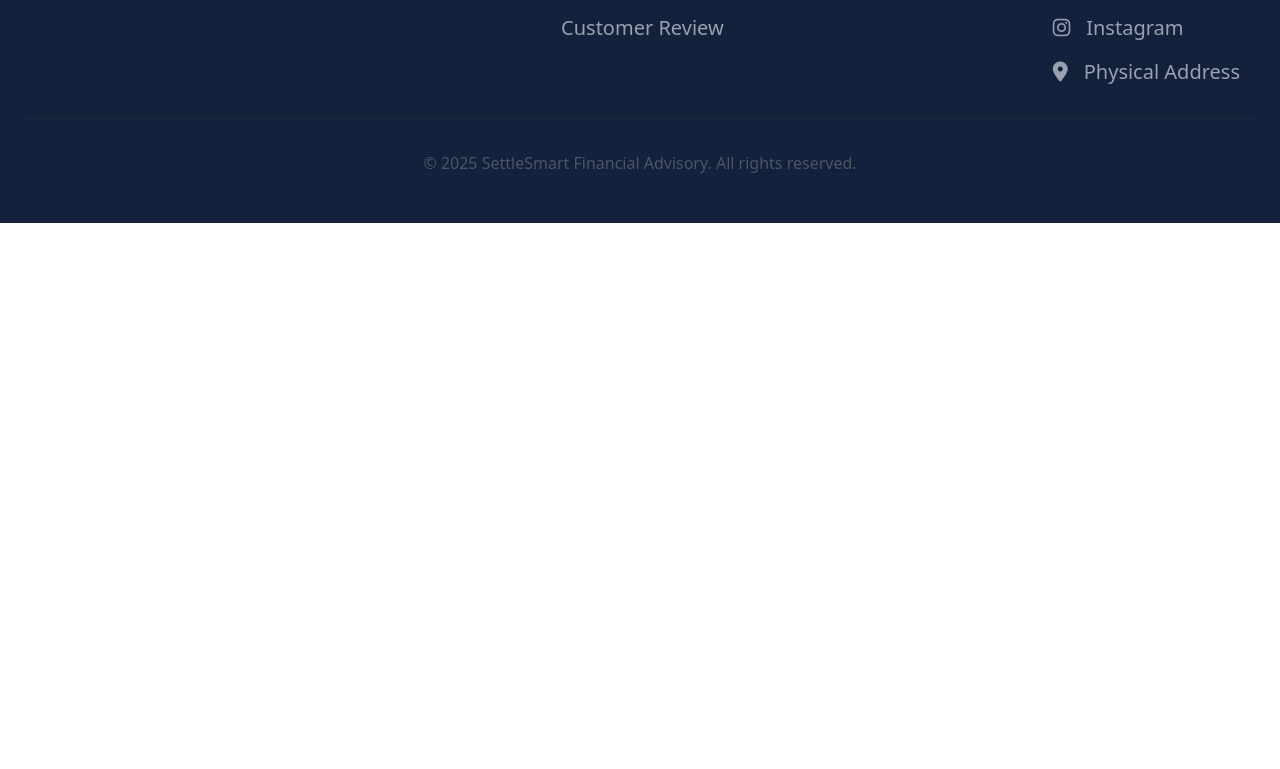
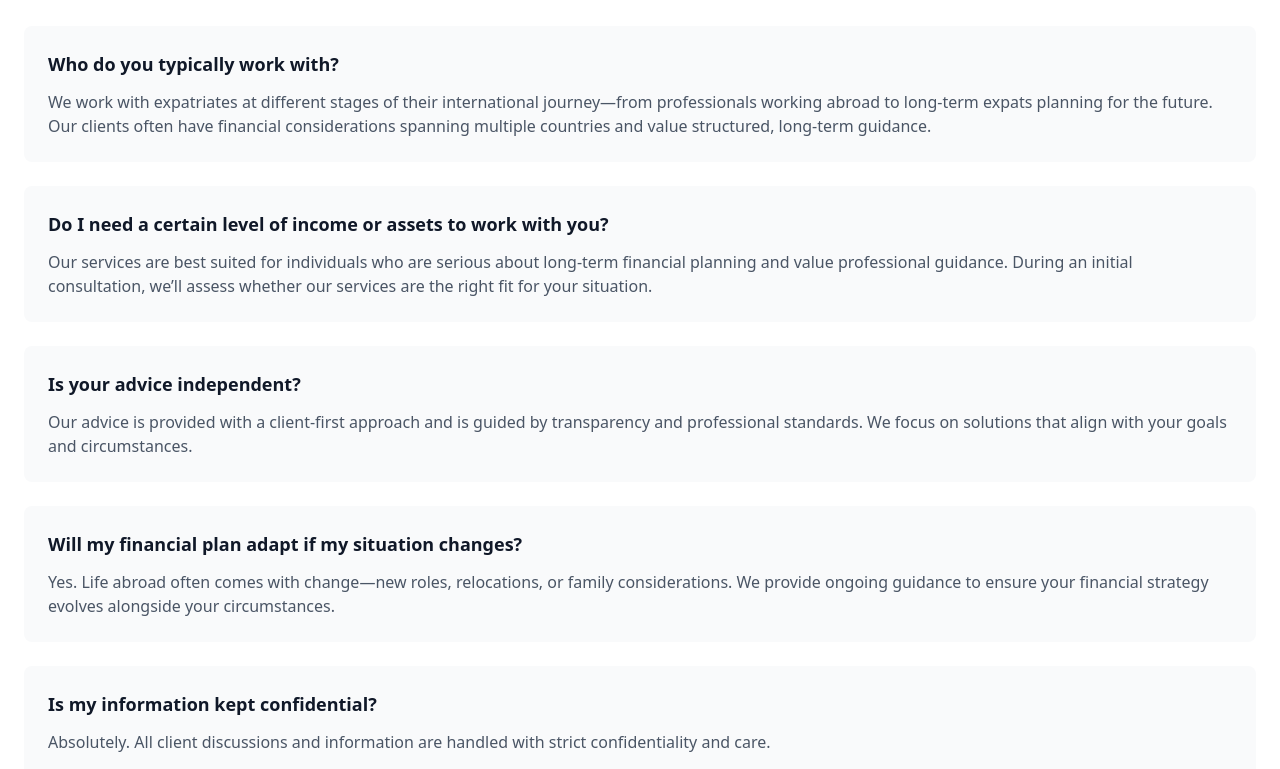
Before and after one commit to MarkLorens/SettleSmart, a React (Vite) app: page / in a window 1280 px wide. Shown: the part 2191-2960 px from the top of the page. Before the commit the page ends 2414 px from the top, so only its background shows below. Built offline with nearby package versions, Linux system fonts and the light colour scheme.

Commit message:
FAQ Section is added.

```diff
--- a/src/components/home/FAQ.jsx
+++ b/src/components/home/FAQ.jsx
@@ -1,5 +1,72 @@
 const FAQ = () => {
-  return <div>FAQ</div>;
+  return (
+    <section id="FAQSection" className="py-20">
+      <div className="max-w-7xl mx-auto px-6">
+        <div className="text-center mb-16">
+          <h2 className="text-4xl font-bold text-gray-900 mb-6">
+            Frequently Asked Questions
+          </h2>
+          <p className="text-xl text-gray-600">
+            Get answers we hear commonly from our clients.
+          </p>
+        </div>
+        <div className="space-y-6">
+          <div id="faq-1" className="bg-gray-50 rounded-lg p-6">
+            <h3 className="text-lg font-semibold text-gray-900 mb-3">
+              Who do you typically work with?
+            </h3>
+            <p id="answer-1" className="text-gray-600">
+              We work with expatriates at different stages of their
+              international journey—from professionals working abroad to
+              long-term expats planning for the future. Our clients often have
+              financial considerations spanning multiple countries and value
+              structured, long-term guidance.
+            </p>
+          </div>
+          <div id="faq-2" className="bg-gray-50 rounded-lg p-6">
+            <h3 className="text-lg font-semibold text-gray-900 mb-3">
+              Do I need a certain level of income or assets to work with you?
+            </h3>
+            <p id="answer-2" className="text-gray-600">
+              Our services are best suited for individuals who are serious about
+              long-term financial planning and value professional guidance.
+              During an initial consultation, we’ll assess whether our services
+              are the right fit for your situation.
+            </p>
+          </div>
+          <div id="faq-3" className="bg-gray-50 rounded-lg p-6">
+            <h3 className="text-lg font-semibold text-gray-900 mb-3">
+              Is your advice independent?
+            </h3>
+            <p id="answer-3" className="text-gray-600">
+              Our advice is provided with a client-first approach and is guided
+              by transparency and professional standards. We focus on solutions
+              that align with your goals and circumstances.
+            </p>
+          </div>
+          <div id="faq-4" className="bg-gray-50 rounded-lg p-6">
+            <h3 className="text-lg font-semibold text-gray-900 mb-3">
+              Will my financial plan adapt if my situation changes?
+            </h3>
+            <p id="answer-4" className="text-gray-600">
+              Yes. Life abroad often comes with change—new roles, relocations,
+              or family considerations. We provide ongoing guidance to ensure
+              your financial strategy evolves alongside your circumstances.
+            </p>
+          </div>
+          <div id="faq-5" className="bg-gray-50 rounded-lg p-6">
+            <h3 className="text-lg font-semibold text-gray-900 mb-3">
+              Is my information kept confidential?
+            </h3>
+            <p id="answer-5" className="text-gray-600">
+              Absolutely. All client discussions and information are handled
+              with strict confidentiality and care.
+            </p>
+          </div>
+        </div>
+      </div>
+    </section>
+  );
 };
 
 export default FAQ;
```
